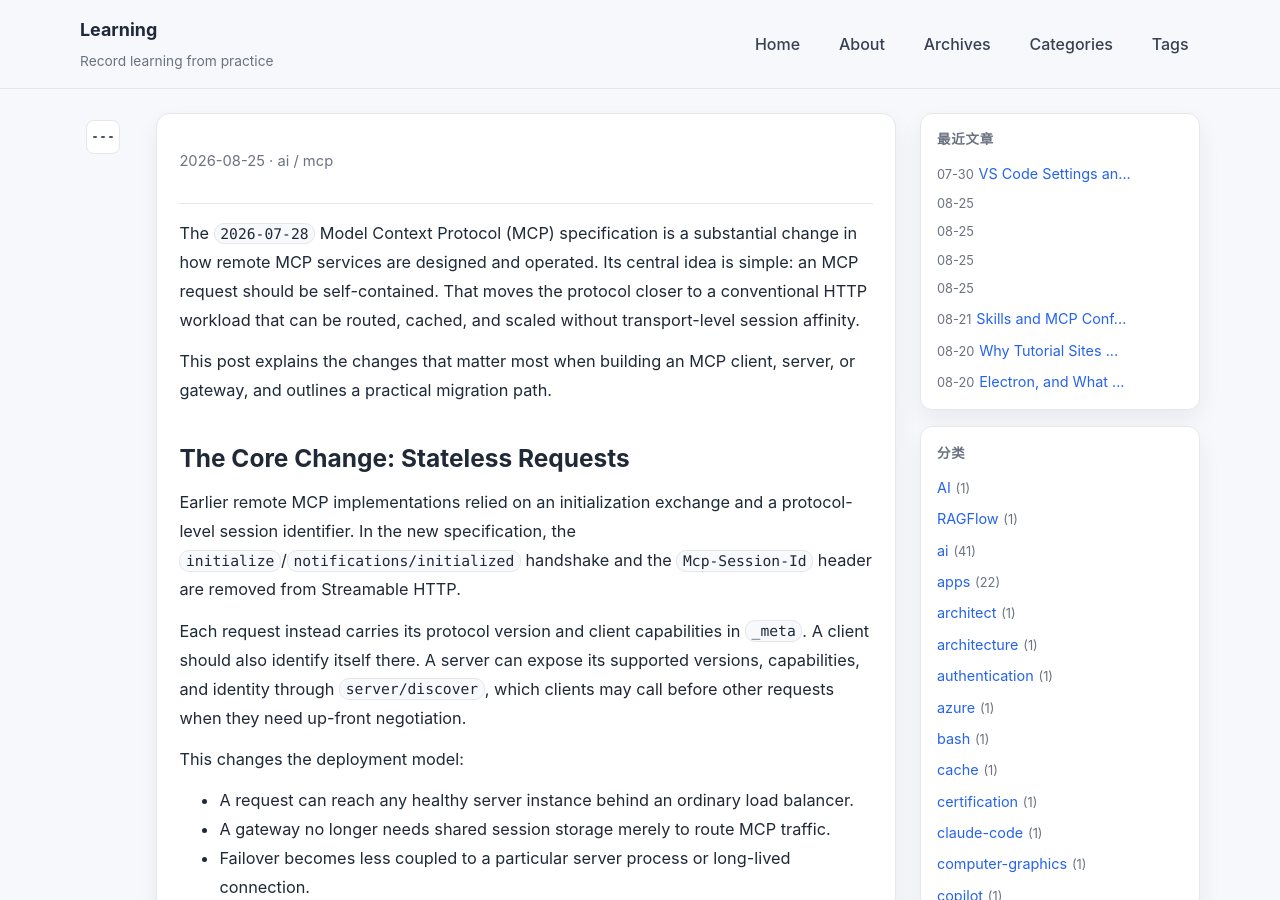
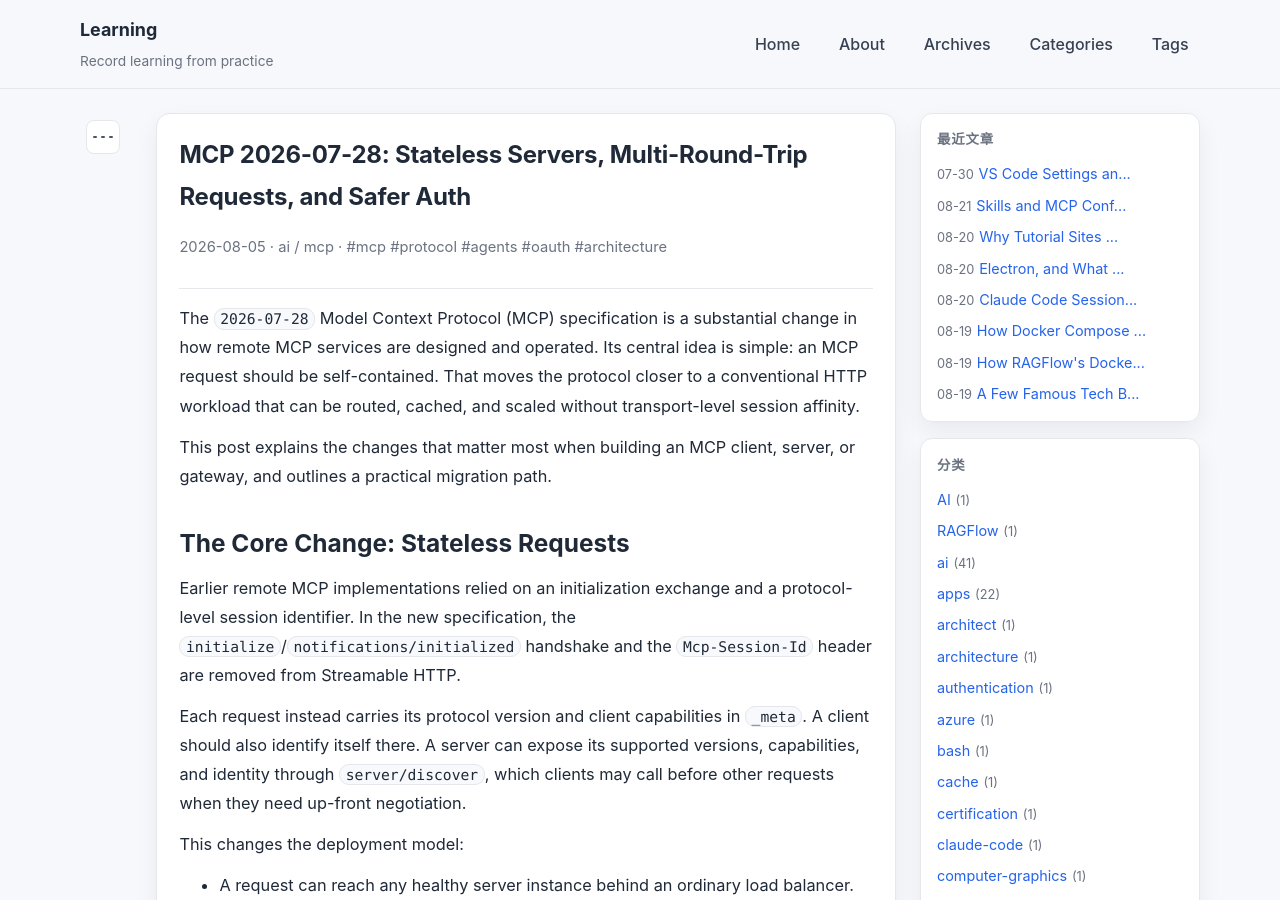
Before and after one commit to guominjia/learn, a Jekyll site: the page built from ai/mcp/_posts/2026-08-05-mcp-new-capabilities.md, in a window 1280 px wide and 900 px high. Built offline with Jekyll 4.4.1, drawn with Linux system fonts in a browser that asks for light colours; some of the changed text lies outside the part shown.

Commit message:
fix(docs): Correct title formatting in multiple articles

```diff
--- a/ai/mcp/_posts/2026-08-05-mcp-new-capabilities.md
+++ b/ai/mcp/_posts/2026-08-05-mcp-new-capabilities.md
@@ -1,5 +1,5 @@
 ---
-title: MCP 2026-07-28: Stateless Servers, Multi-Round-Trip Requests, and Safer Auth
+title: "MCP 2026-07-28: Stateless Servers, Multi-Round-Trip Requests, and Safer Auth"
 categories: [ai, mcp]
 tags: [mcp, protocol, agents, oauth, architecture]
 ---
```
Also changed, not shown: _posts/2026-08-18-jekyll-nav.md (+1 -1 lines), ai/apps/ragflow/_posts/2026-07-16-ragflow-parse-document.md (+1 -1 lines), database/_posts/2026-06-25-minio-vs-jfrog.md (+1 -1 lines).
